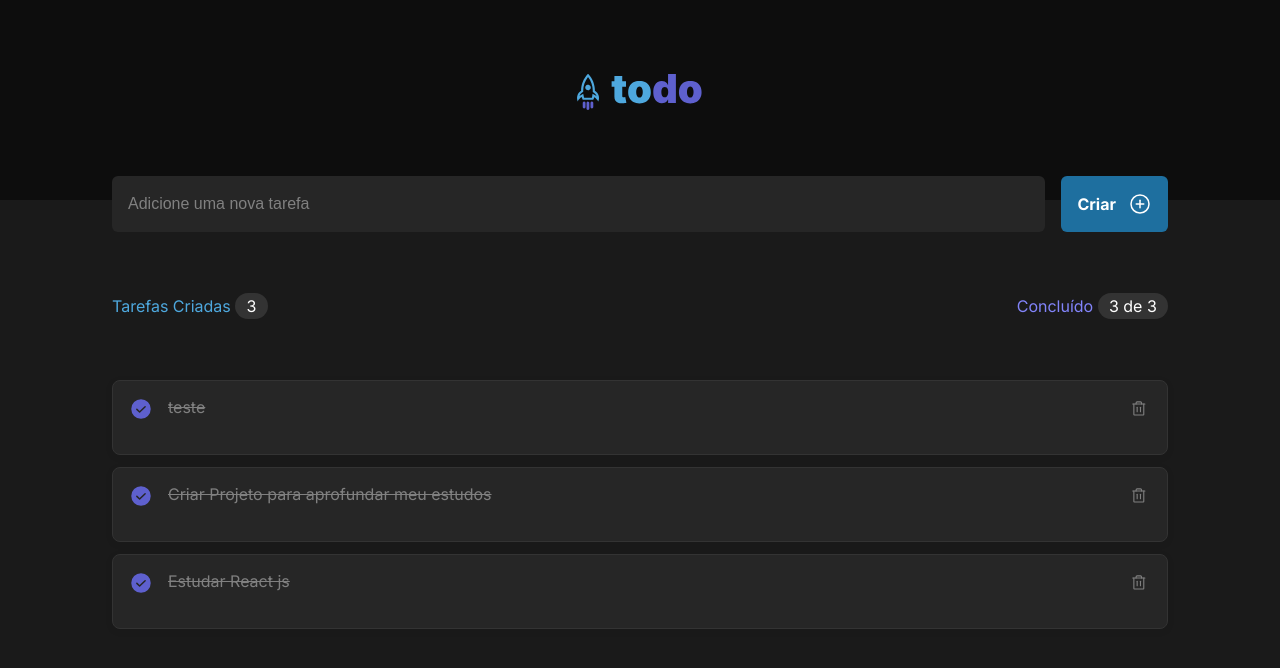
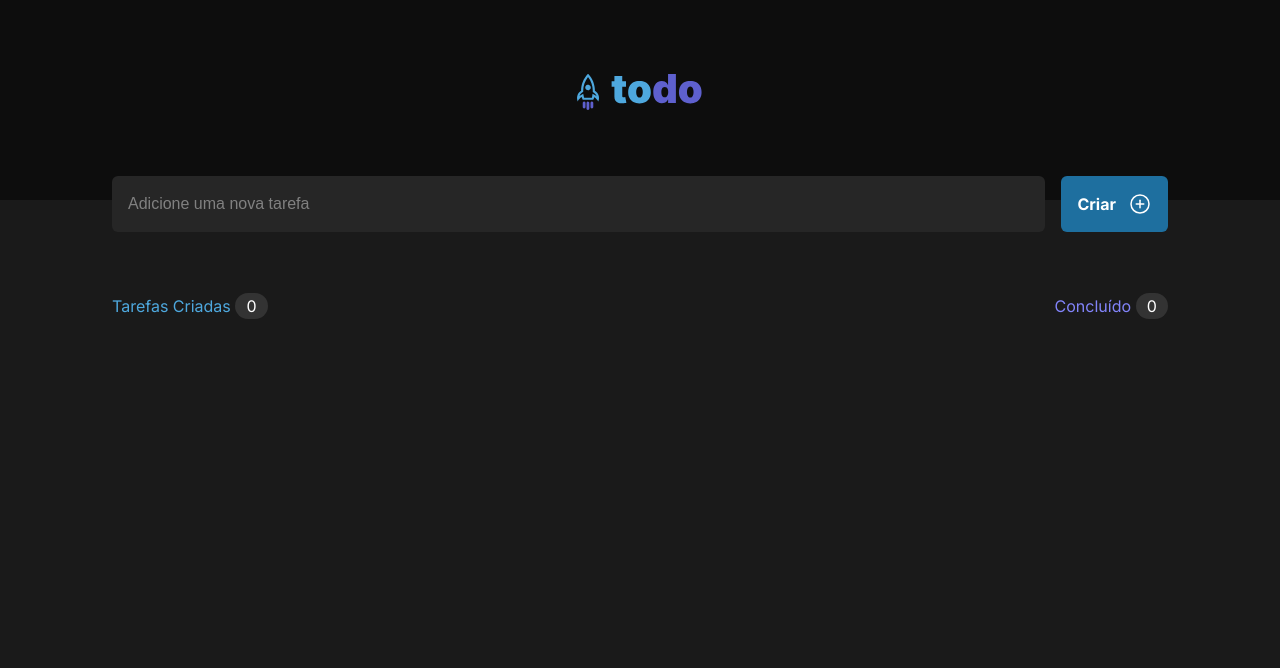
Before and after one commit to Aurelio-ch/desafio-01-ignite-todo-list, a React (Vite) app: page / in a window 1280 px wide. Shown: the top 668 px of the page. Built offline with nearby package versions, Linux system fonts and the light colour scheme; data requests are answered from the project's data file.

Commit message:
Add files via upload

```diff
--- a/server.json
+++ b/server.json
@@ -1,19 +1,3 @@
 {
-  "tasks": [
-    {
-      "description": "Estudar React js",
-      "status": "concluido",
-      "id": 1
-    },
-    {
-      "description": "Criar Projeto para aprofundar meu estudos",
-      "status": "concluido",
-      "id": 2
-    },
-    {
-      "description": "teste",
-      "status": "concluido",
-      "id": 3
-    }
-  ]
+  "tasks": []
 }
--- a/src/components/Header/index.tsx
+++ b/src/components/Header/index.tsx
@@ -1,4 +1,4 @@
-import { HeaderContainer } from "./styles";
+import { HeaderContainer } from './styles'
 
 import logoImg from '../../assets/logo.svg'
 
--- a/src/contexts/TasksContext.tsx
+++ b/src/contexts/TasksContext.tsx
@@ -12,6 +12,12 @@ interface CreateTasks {
 }
 
 interface Tasks {
+  id?: number
+  description: string
+  status?: string
+}
+
+interface ArrayTasks {
   id: number
   description: string
   status: string
@@ -22,7 +28,7 @@ interface TasksProviderProps {
 }
 
 interface TasksContextType {
-  tasks: Tasks[]
+  tasks: ArrayTasks[]
   removeTasks: (tasks: Tasks) => Promise<void>
   fetchTasks: (tasks?: string) => Promise<void>
   createTasks: (tasks: Tasks) => Promise<void>
@@ -32,7 +38,7 @@ interface TasksContextType {
 export const TasksContext = createContext({} as TasksContextType)
 
 export function TasksProvider({ children }: TasksProviderProps) {
-  const [tasks, SetTasks] = useState<Tasks[]>([])
+  const [tasks, SetTasks] = useState<ArrayTasks[]>([])
 
   const fetchTasks = useCallback(async (tasks?: string) => {
     const response = await api.get('tasks', {
@@ -44,7 +50,6 @@ export function TasksProvider({ children }: TasksProviderProps) {
     })
 
     SetTasks(response.data)
-    console.log(response.data)
   }, [])
 
   async function removeTasks(data: Tasks) {
@@ -89,6 +94,7 @@ export function TasksProvider({ children }: TasksProviderProps) {
 
     SetTasks((state) => [response.data, ...state])
   }, [])
+
   useEffect(() => {
     fetchTasks()
   }, [fetchTasks])
--- a/src/pages/Home/components/CreateForm/index.tsx
+++ b/src/pages/Home/components/CreateForm/index.tsx
@@ -37,6 +37,7 @@ export function CreateForm() {
     <CreateFormContainer onSubmit={handleSubmit(handleCreateTasks)}>
       <input
         type="text"
+        required
         placeholder="Adicione uma nova tarefa"
         {...register('description')}
       />
--- a/src/pages/Home/components/InfoTasks/index.tsx
+++ b/src/pages/Home/components/InfoTasks/index.tsx
@@ -1,28 +1,30 @@
-import { useContext } from "react";
-import { TasksContext } from "../../../../contexts/TasksContext";
-import { InfoContainerTasks, InfoTasksContent} from "./styles";
+import { useContext } from 'react'
+import { TasksContext } from '../../../../contexts/TasksContext'
+import { InfoContainerTasks, InfoTasksContent } from './styles'
 
 export function InfoTasks() {
-  const {tasks} = useContext(TasksContext)
+  const { tasks } = useContext(TasksContext)
 
   const allTasks = tasks.length
-  const tasksConcluidos = tasks.filter(task => task.status === "concluido");
-
-
-
+  const tasksConcluidos = tasks.filter((task) => task.status === 'concluido')
 
   return (
     <>
       <InfoContainerTasks>
         <div>
-      <InfoTasksContent variant='blue'>Tarefas Criadas <span>{allTasks}</span></InfoTasksContent>
+          <InfoTasksContent variant="blue">
+            Tarefas Criadas <span>{allTasks}</span>
+          </InfoTasksContent>
         </div>
         <div>
-    <InfoTasksContent variant='purple'>Concluído <span>{tasksConcluidos.length} de {allTasks}</span></InfoTasksContent>
+          <InfoTasksContent variant="purple">
+            Concluído{' '}
+            <span>
+              {allTasks <= 0 ? 0 : `${tasksConcluidos.length} de ${allTasks}`}
+            </span>
+          </InfoTasksContent>
         </div>
       </InfoContainerTasks>
-
-
     </>
   )
 }
```
Also changed, not shown: src/App.tsx (+5 -6 lines). Lines whose indentation alone changed are shown as unchanged.
